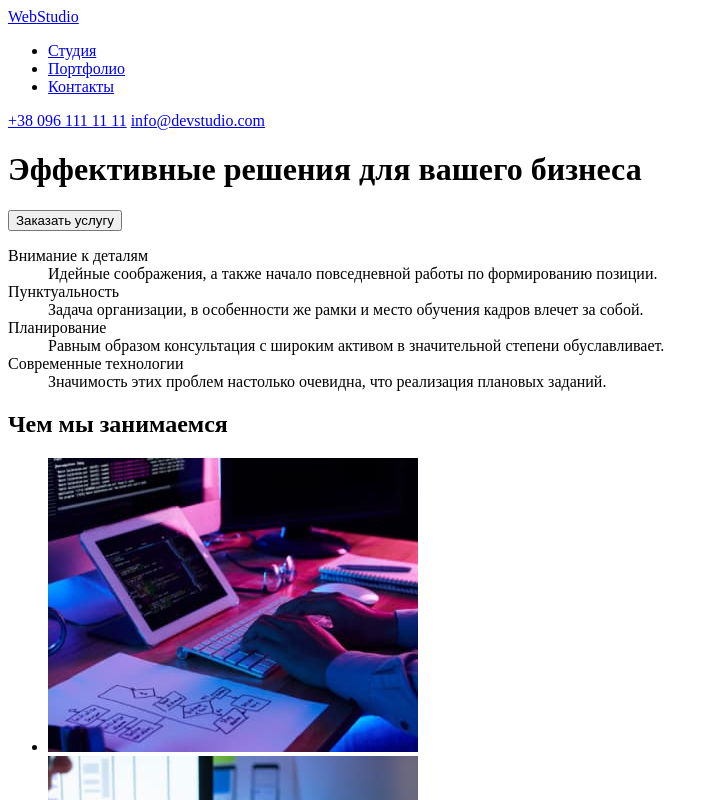
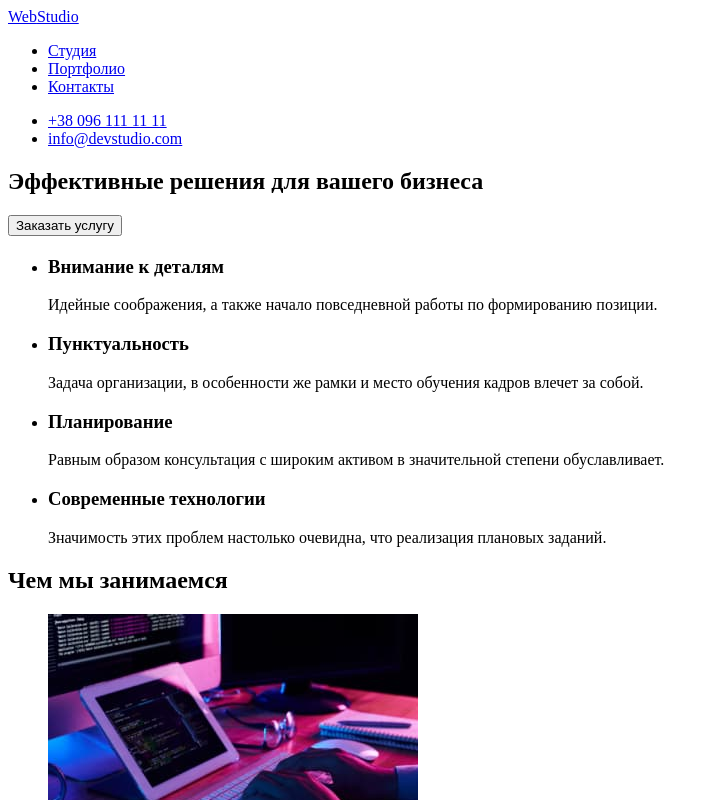
Before and after one commit to MariiaPonomarova/goit-markup-hw-01, a plain HTML site: page index.html in a window 1280 px wide. Shown: the top 800 px of the page, without its empty margins (0-717 px from the left). Drawn offline with Linux system fonts and the light colour scheme.

Commit message:
Add files via upload

```diff
--- a/index.html
+++ b/index.html
@@ -12,31 +12,47 @@
 
 <body>
     <header id="header" class="header">
-        <a href="index.html"><span class="logo" lang="en">Web</span>Studio</a>
         <nav class="navbar">
+            <a href="index.html"><span class="logo" lang="en">Web</span>Studio</a>
             <ul class="menu">
                 <li class="link"><a href="#">Студия</a></li>
                 <li class="link"><a href="#">Портфолио</a></li>
                 <li class="link"><a href="#">Контакты</a></li>
             </ul>
         </nav>
-        <a href="tel:+380961111111">+38 096 111 11 11</a>
-        <a href="malito:info@devstudio.com">info@devstudio.com</a>
-        <h1>Эффективные решения для вашего бизнеса</h1>
-        <button type="button">Заказать услугу</button>
+        <ul>
+            <li><a href="tel:+380961111111">+38 096 111 11 11</a></li>
+            <li><a href="malito:info@devstudio.com">info@devstudio.com</a></li>
+        </ul>
+
     </header>
     <main id="main" class="main">
+        <section class="solution">
+            <h1>Эффективные решения для вашего бизнеса</h1>
+            <button type="button">Заказать услугу</button>
+        </section>
+        <section class="offer">
+            <h2></h2>
+            <ul>
+                <li>
+                    <h3>Внимание к деталям</h3>
+                    <p>Идейные соображения, а также начало повседневной работы по формированию позиции.</p>
+                </li>
+                <li>
+                    <h3>Пунктуальность</h3>
+                    <p>Задача организации, в особенности же рамки и место обучения кадров влечет за собой.</p>
+                </li>
+                <li>
+                    <h3>Планирование</h3>
+                    <p>Равным образом консультация с широким активом в значительной степени обуславливает.</p>
+                </li>
+                <li>
+                    <h3>Современные технологии</h3>
+                    <p>Значимость этих проблем настолько очевидна, что реализация плановых заданий.</p>
+                </li>
+            </ul>
+        </section>
         <section class="what-do-we-do">
-            <dl>
-                <dt>Внимание к деталям</dt>
-                <dd>Идейные соображения, а также начало повседневной работы по формированию позиции.</dd>
-                <dt>Пунктуальность</dt>
-                <dd>Задача организации, в особенности же рамки и место обучения кадров влечет за собой.</dd>
-                <dt>Планирование</dt>
-                <dd>Равным образом консультация с широким активом в значительной степени обуславливает.</dd>
-                <dt>Современные технологии</dt>
-                <dd>Значимость этих проблем настолько очевидна, что реализация плановых заданий.</dd>
-            </dl>
             <h2>Чем мы занимаемся</h2>
             <ul>
                 <li><img src="images/img-1.jpg" alt="руки печатают на современном ноуте в розовом цвете" width="370" height="294"></li>
@@ -71,11 +87,15 @@
         </section>
     </main>
     <footer id="footer" class="footer">
+        <a href="index.html"><span class="logo" lang="en">Web</span>Studio</a>
         <address>
-            <a href="index.html"><span class="logo" lang="en">Web</span>Studio</a>
-            <a target="_blank" href="https://maps.app.goo.gl/mcxa1YL5RhLCHSpZ9">г. Киев, пр-т Леси Украинки, 26</a>
-            <a href="tel:+380961111111">+38 096 111 11 11</a>
-            <a href="malito:info@devstudio.com">info@devstudio.com</a>
+            <ul>
+                <li>
+                    <a target="_blank" href="https://maps.app.goo.gl/mcxa1YL5RhLCHSpZ9">г. Киев, пр-т Леси Украинки, 26</a>
+                </li>
+                <li><a href="tel:+380961111111">+38 096 111 11 11</a></li>
+                <li><a href="malito:info@devstudio.com">info@devstudio.com</a></li>
+            </ul>
         </address>
     </footer>
 </body>
```
